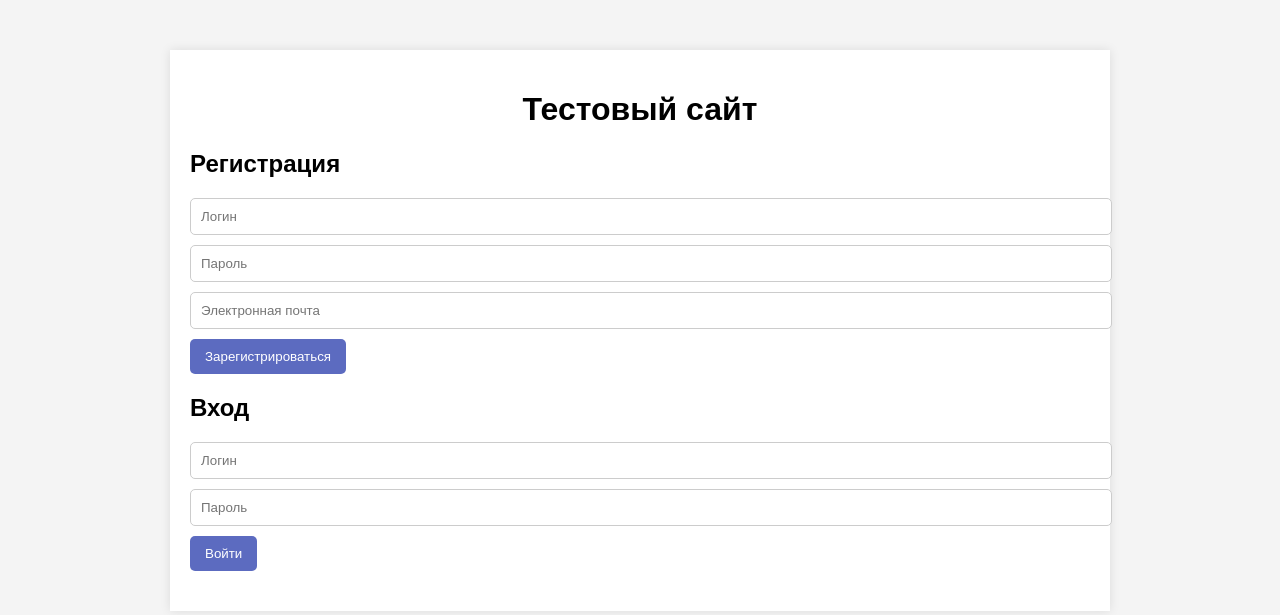
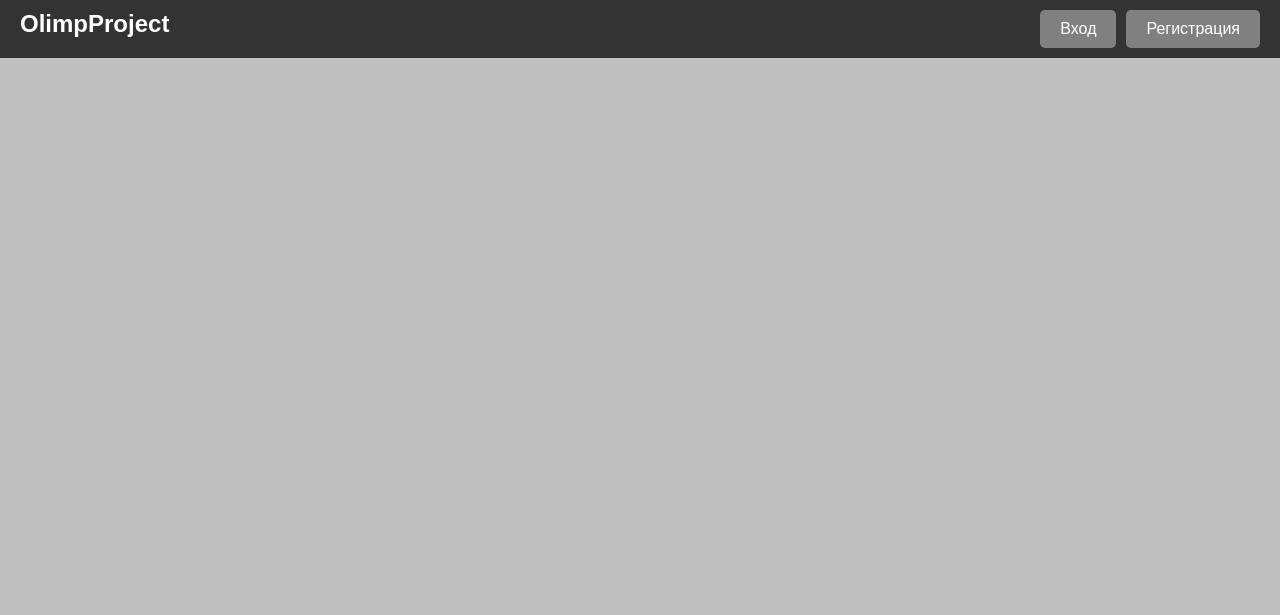
Before and after one commit to 4kture/OlimpProject, a Flask app: page / in a window 1280 px wide. Shown: the top 615 px of the page. Run offline with Flask 3, Linux system fonts and the light colour scheme.

Commit message:
Changing the site design

```diff
--- a/main.py
+++ b/main.py
@@ -1,7 +1,12 @@
-from flask import Flask, render_template, request
+from flask import Flask, render_template
 import sqlite3
 
 app = Flask(__name__)
+
+def get_db_connection():
+    conn = sqlite3.connect('database.db')
+    conn.row_factory = sqlite3.Row
+    return conn
 
 def init_db():
     conn = sqlite3.connect('Main.db')
@@ -33,44 +38,12 @@ def init_db():
     conn.commit()
     conn.close()
 
+get_db_connection()
 init_db()
 
-
-@app.route('/', methods=['GET', 'POST'])
+@app.route('/')
 def index():
-    message = ''
-    tasks = []
-
-    if request.method == 'POST':
-        if 'register' in request.form:
-            login_name = request.form['login_name']
-            password = request.form['password']
-            email = request.form['email']
-
-            conn = sqlite3.connect('Main.db')
-            cursor = conn.cursor()
-            cursor.execute('''
-                INSERT INTO Users (login_name, password, email)
-                VALUES (?, ?, ?)
-            ''', (login_name, password, email))
-            conn.commit()
-            conn.close()
-
-            message = 'Registration successful!'
-
-        elif 'login' in request.form:
-            login_name = request.form['login_name']
-            password = request.form['password']
-
-            conn = sqlite3.connect('Main.db')
-            cursor = conn.cursor()
-            cursor.execute('''
-            SELECT * FROM Users WHERE login_name = ? AND password = ?
-            ''', (login_name, password))
-            user = cursor.fetchone()
-            conn.close()
-
-    return render_template('index.html', tasks=tasks, message=message)
+    return render_template('index.html')
 
 if __name__ == '__main__':
-    app.run(debug=True)
+    app.run(debug=True, port=8080)
--- a/static/style.css
+++ b/static/style.css
@@ -2,54 +2,124 @@ body {
     font-family: Arial, sans-serif;
     margin: 0;
     padding: 0;
-    background-color: #f4f4f4;
+    background-color: #C0C0C0;
 }
 
-.container {
-    width: 80%;
-    max-width: 900px;
-    margin: 50px auto;
-    padding: 20px;
-    background-color: white;
-    box-shadow: 0 0 10px rgba(0, 0, 0, 0.1);
+#top-menu{
+    background-color: #333;
+    color: white;
+    padding: 10px 20px;
+    display: flex;
+    justify-content: space-between;
+    align-items: center;
 }
 
-h1 {
+.top-text {
+    display: flex;
+    justify-content: space-between;
+    width: 100%;
+}
+
+.logo a {
+    font-size: 24px;
+    color: white;
+    text-decoration: none;
+    font-weight: bold;
+}
+
+.auth-buttons {
+    display: flex;
+    gap: 10px;
+}
+
+.auth-buttons .btn {
+    background-color: gray;
+    color: white;
+    border: none;
+    padding: 10px 20px;
+    border-radius: 5px;
+    cursor: pointer;
+    font-size: 16px;
+    transition: background-color 0.3s;
+}
+
+.auth-buttons .btn:hover {
+    background-color: darkgray;
+}
+
+main {
+    padding: 20px;
     text-align: center;
 }
 
-form {
-    margin-bottom: 20px;
+.popup {
+    display: none;
+    position: fixed;
+    top: 0;
+    left: 0;
+    width: 100%;
+    height: 100%;
+    background: rgba(0, 0, 0, 0.5);
+    justify-content: center;
+    align-items: center;
+    align-content: center;
 }
 
-input[type="text"], input[type="password"], input[type="email"] {
-    width: 100%;
-    padding: 10px;
-    margin-bottom: 10px;
-    border: 1px solid #ccc;
+.popup-content {
+    background: #D3D3D3;
+    padding: 20px;
+    width: 300px;
     border-radius: 5px;
+    text-align: center;
+    box-sizing: border-box;
+    margin: auto;
 }
 
-button {
-    padding: 10px 15px;
-    background-color: #5c6bc0;
-    color: white;
+.popup input {
+    text-align: center;
+    width: 60%;
+    padding: 5px;
+    margin: 5px;
+    border: 2px solid #ccc;
+    border-radius: 5px;
+    font-size: 16px;
+    background-color: #f9f9f9;
+    transition: border-color 0.3s ease, box-shadow 0.3s ease;
+}
+
+.submit-btn {
+    width: 65%;
+    padding: 10px;
     border: none;
     border-radius: 5px;
+    font-size: 16px;
+    font-weight: bold;
+    background-color: #2E8B57;
+    color: white;
+    text-transform: uppercase;
     cursor: pointer;
+    transition: background-color 0.3s, transform 0.3s;
 }
 
-button:hover {
-    background-color: #3f51b5;
+.close-btn {
+    width: 65%;
+    padding: 10px;
+    border: none;
+    border-radius: 5px;
+    font-size: 16px;
+    font-weight: bold;
+    background-color: #B22222;
+    color: white;
+    text-transform: uppercase;
+    cursor: pointer;
+    transition: background-color 0.3s, transform 0.3s;
+    margin: 10px;
 }
 
-ul {
-    list-style: none;
-    padding: 0;
+.submit-btn:hover {
+    background: #008000;
 }
 
-li {
-    background-color: #f9f9f9;
-    padding: 10px;
-    margin: 5px 0;
+.close-btn:hover {
+    background: #8B0000;
 }
--- a/templates/index.html
+++ b/templates/index.html
@@ -1,31 +1,69 @@
-<!DOCTYPE html>
-<html lang="ru">
+<!doctype html>
+<html lang="en">
 <head>
     <meta charset="UTF-8">
-    <meta name="viewport" content="width=device-width, initial-scale=1.0">
+    <meta name="viewport" content="width=device-width, user-scalable=no, initial-scale=1.0, maximum-scale=1.0, minimum-scale=1.0">
+    <meta http-equiv="X-UA-Compatible" content="ie=edge">
+    <link rel="stylesheet" href="{{ url_for('static', filename='style.css') }}">
     <title>OlimpProject</title>
-    <link rel="stylesheet" href="{{url_for('static', filename='style.css')}}">
+
+    <script>
+        function showPopup(id) {
+            document.getElementById(id).style.display = 'block';
+        }
+
+        function hidePopup(id) {
+            document.getElementById(id).style.display = 'none';
+        }
+
+        function showTasksLink() {
+            document.getElementById('tasks-link').style.display = 'block';
+        }
+    </script>
 </head>
 <body>
-    <div class="container">
-        <h1>Тестовый сайт</h1>
 
-        <!-- Форма регистрации -->
-        <h2>Регистрация</h2>
+<header id="top-menu">
+    <div class="top-text">
+        <div class="logo">
+            <a href="/">OlimpProject</a>
+        </div>
+
+        <div class="auth-buttons">
+            <button onclick="showPopup('login-popup')" class="btn" id="login-button">Вход</button>
+            <button onclick="showPopup('register-popup')" class="btn" id="register-button">Регистрация</button>
+        </div>
+    </div>
+</header>
+
+<div id="login-popup" class="popup">
+    <div class="popup-content">
+        <h2>Вход в аккаунт</h2>
         <form method="POST">
             <input type="text" name="login_name" placeholder="Логин" required><br>
             <input type="password" name="password" placeholder="Пароль" required><br>
             <input type="email" name="email" placeholder="Электронная почта" required><br>
-            <button type="submit" name="register">Зарегистрироваться</button>
+            <button class="submit-btn" type="submit" name="register">Войти</button>
         </form>
+        <button class="close-btn" onclick="hidePopup('login-popup')">Закрыть</button>
+    </div>
+</div>
 
-        <!-- Форма входа -->
-        <h2>Вход</h2>
+<div id="register-popup" class="popup">
+    <div class="popup-content">
+        <h2>Создать аккаунта</h2>
         <form method="POST">
             <input type="text" name="login_name" placeholder="Логин" required><br>
             <input type="password" name="password" placeholder="Пароль" required><br>
-            <button type="submit" name="login">Войти</button>
+            <input type="email" name="email" placeholder="Электронная почта" required><br>
+            <button class="submit-btn" type="submit" name="register">Создать</button>
         </form>
+        <button class="close-btn" onclick="hidePopup('register-popup')">Закрыть</button>
     </div>
+</div>
+
+
+</div>
+
 </body>
 </html>
```
